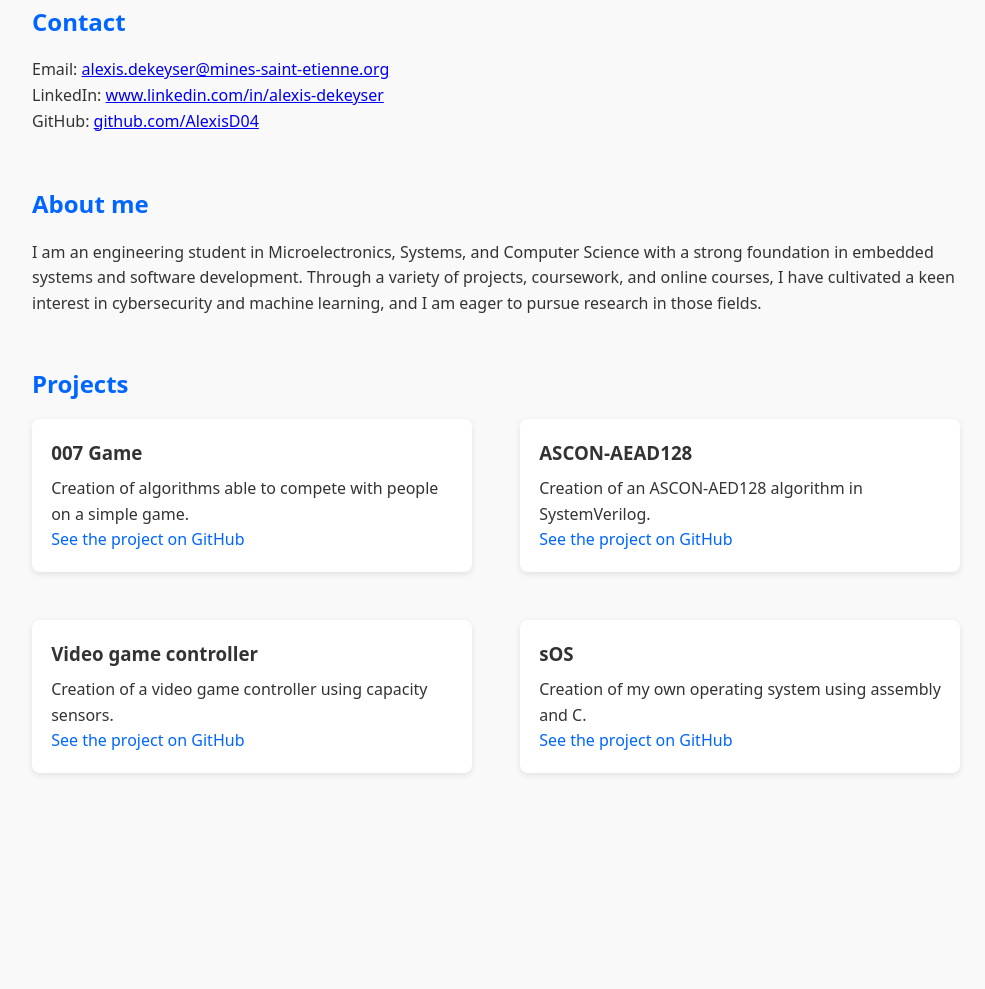
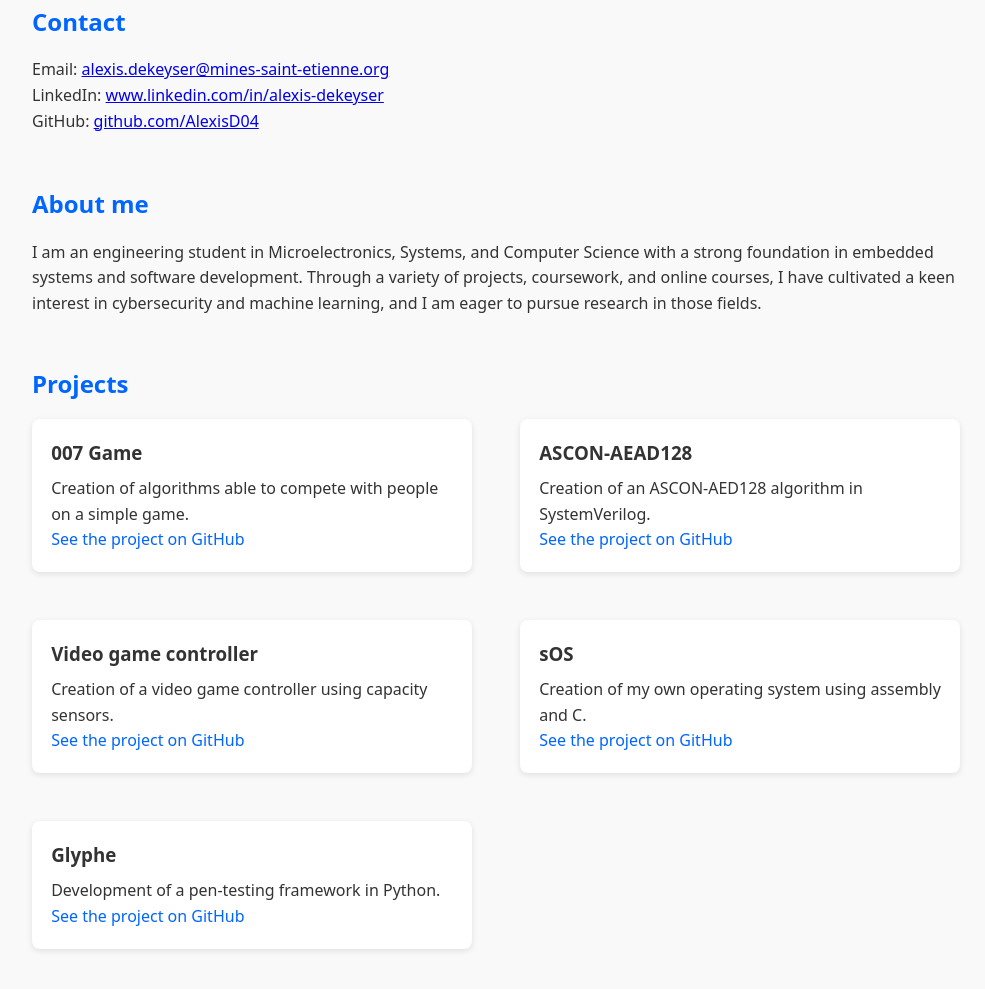
Before and after one commit to AlexisD04/AlexisD04.github.io, a plain HTML site: page index.html in a window 1280 px wide. Shown: the part 293-1282 px from the top of the page, without its empty margins (144-1129 px from the left). Before the commit the page ends 1114 px from the top, so only its background shows below. Drawn offline with Linux system fonts and the light colour scheme.

Commit message:
Add 'Glyphe' project to portfolio
Added a new project section for 'Glyphe', a pen-testing framework in Python.

```diff
--- a/index.html
+++ b/index.html
@@ -76,5 +76,15 @@
             </article>
         </div>
     </section>
+
+    <section id="projects" class="section">
+        <div class="grid">
+            <article class="card">
+                <h3>Glyphe</h3>
+                <p>Development of a pen-testing framework in Python.</p>
+                <a href="https://github.com/AlexisD04/Glyphe">See the project on GitHub</a>
+            </article>
+    </section>
+
 </body>
 </html>
```
